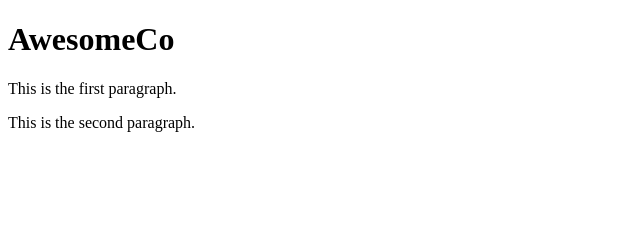
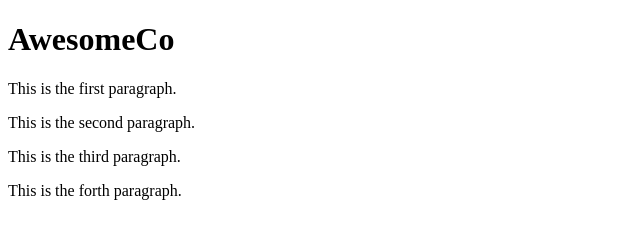
Before and after one commit to egeorge00/awesomeco_website_git_demo, a plain HTML site: page index.html in a window 1280 px wide. Shown: the whole page, without its empty margins (0-640 px from the left). Drawn offline with Linux system fonts and the light colour scheme.

Commit message:
add thrid paragraph to index page

```diff
--- a/index.html
+++ b/index.html
@@ -8,5 +8,7 @@
     <h1>AwesomeCo</h1>
     <p>This is the first paragraph.</p>
     <p>This is the second paragraph.</p>
+    <p>This is the third paragraph.</p>
+    <p>This is the forth paragraph.</p>
   </body>
 </html>
```
